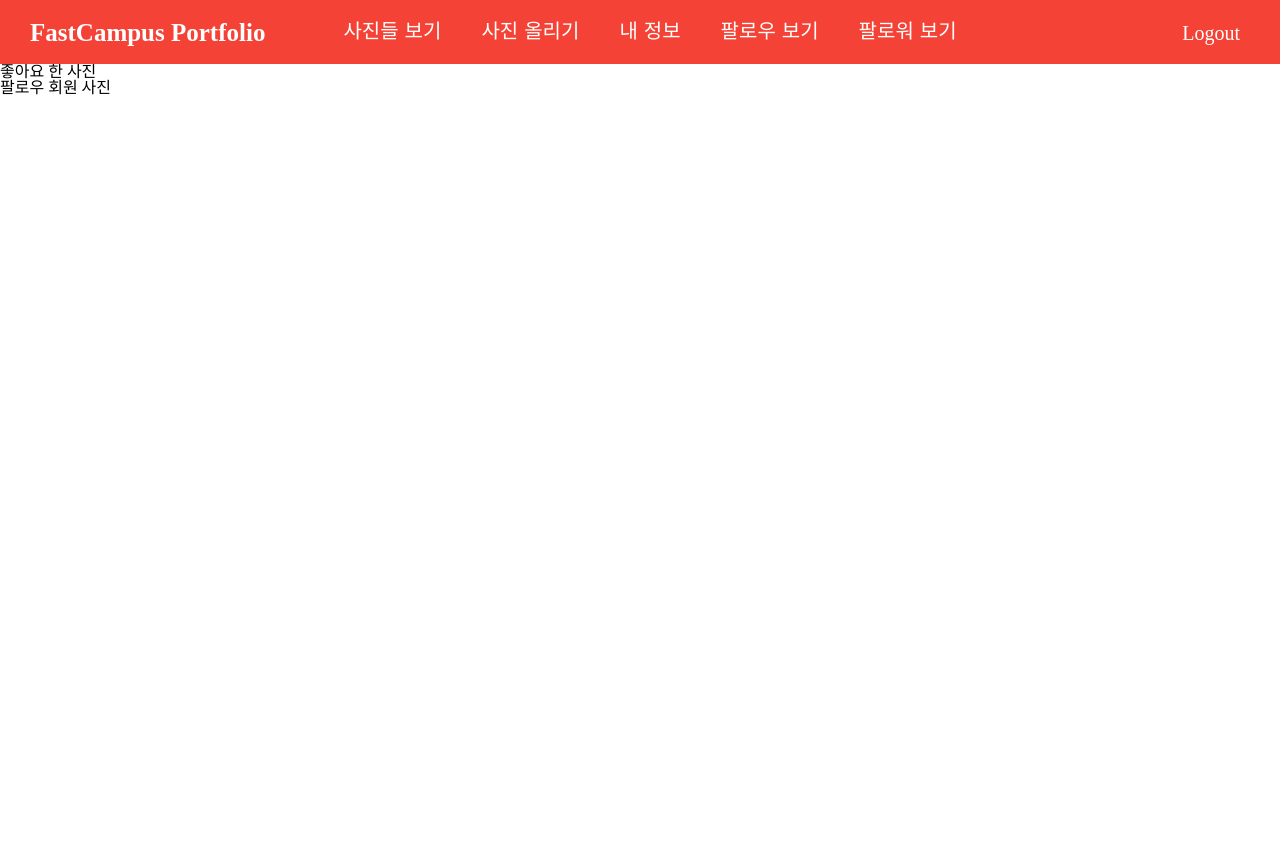
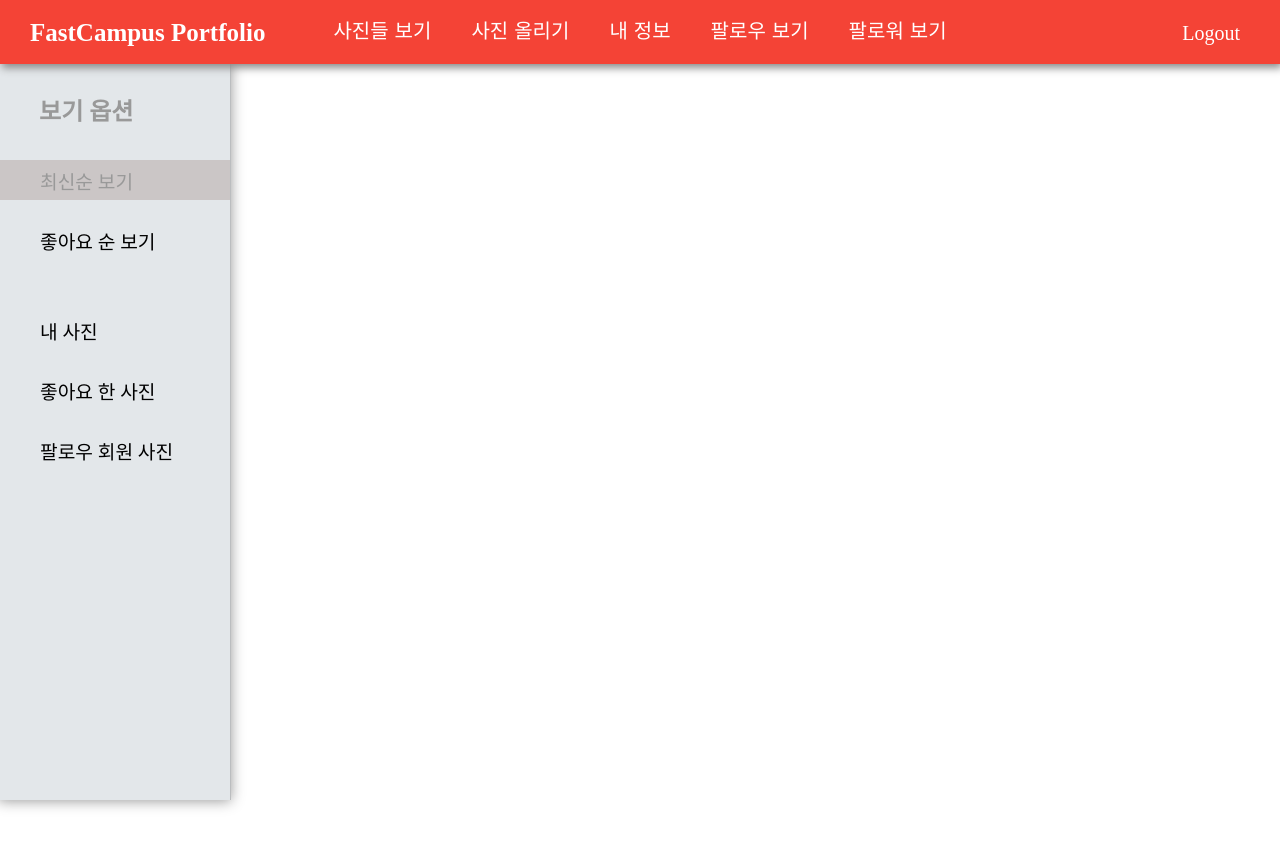
Before and after one commit to kimchulyeon/FastCampus-Task-1, a plain HTML site: page index.html in a window 1280 px wide. Drawn offline with nearby package versions, Linux system fonts and the light colour scheme.

Commit message:
feat: Finish Aside Part

```diff
--- a/index.html
+++ b/index.html
@@ -65,11 +65,21 @@
       <div class="side-bar">
         <div class="title">보기 옵션</div>
         <ul class="option">
-          <li>최신순 보기</li>
-          <li>좋아요 순 보기</li>
-          <li>내 사진</li>
-          <li>좋아요 한 사진</li>
-          <li>팔로우 회원 사진</li>
+          <li>
+            <a href="javascript:void(0)">최신순 보기</a>
+          </li>
+          <li>
+            <a href="javascript:void(0)">좋아요 순 보기</a>
+          </li>
+          <li>
+            <a href="javascript:void(0)">내 사진</a>
+          </li>
+          <li>
+            <a href="javascript:void(0)">좋아요 한 사진</a>
+          </li>
+          <li>
+            <a href="javascript:void(0)">팔로우 회원 사진</a>
+          </li>
         </ul>
       </div>
     </aside>
--- a/main.css
+++ b/main.css
@@ -14,10 +14,12 @@ header {
 
 }
 .container {
+  z-index: 9;
   width: 100%;
   height: 64px;
   background-color: #f44336;
   position: fixed;
+
 
 }
 .container .homeBtn {
@@ -49,6 +51,9 @@ header {
   display: flex;
   justify-content: center;
   align-items: center;
+  box-shadow: 2px 4px 8px 0 rgb(139 139 139);
+}
+
 
 }
 .container ul.menu li {
@@ -68,7 +73,7 @@ header {
 .container ul.menu li a:hover {
   opacity: .5;
 }
-.container ul.menu:first-child  li a{
+.container ul.menu li:first-child a{
   margin-left: 0;
 }
 
@@ -82,3 +87,60 @@ header {
 .container a.logout:hover {
   opacity: .5;
 }
+
+/* ASIDE */
+
+.side-bar {
+  position: fixed;
+  width: 230px;
+  height: 100vh;
+  background-color: rgb(227, 231, 234);
+  border-right: 1px solid rgba(25, 23, 23, .2);
+  box-shadow: -1px 0px 13px 1px #999;
+
+}
+.side-bar .title {
+  position: absolute;
+  top: 100px;
+  left: 17%;
+  font-size: 1.5rem;
+  font-weight: 700;
+  color: #999;
+}
+.side-bar ul.option {
+  position: absolute;
+  /* left: 17%; */
+  top: 140px;
+  font-size: 1.20rem;
+}
+.side-bar ul.option li {
+  margin-top: 20px;
+  cursor: pointer;
+  width: 230px;
+  height: 40px;
+  position: relative;
+}
+.side-bar ul.option li:first-child {
+  background-color: rgb(203, 198, 198);
+}
+.side-bar ul.option li:first-child a {
+  color: #999;
+}
+
+
+.side-bar ul.option li:hover {
+  background-color: rgb(61, 56, 56);
+}
+.side-bar ul.option li:hover a {
+  color: #fff;
+}
+.side-bar ul.option li:nth-child(3) {
+  margin-top: 50px;
+}
+.side-bar ul.option li a {
+  display: block;
+  position: absolute;
+  left: 40px;
+  color: #000;
+  top: 13px;
+}
```
